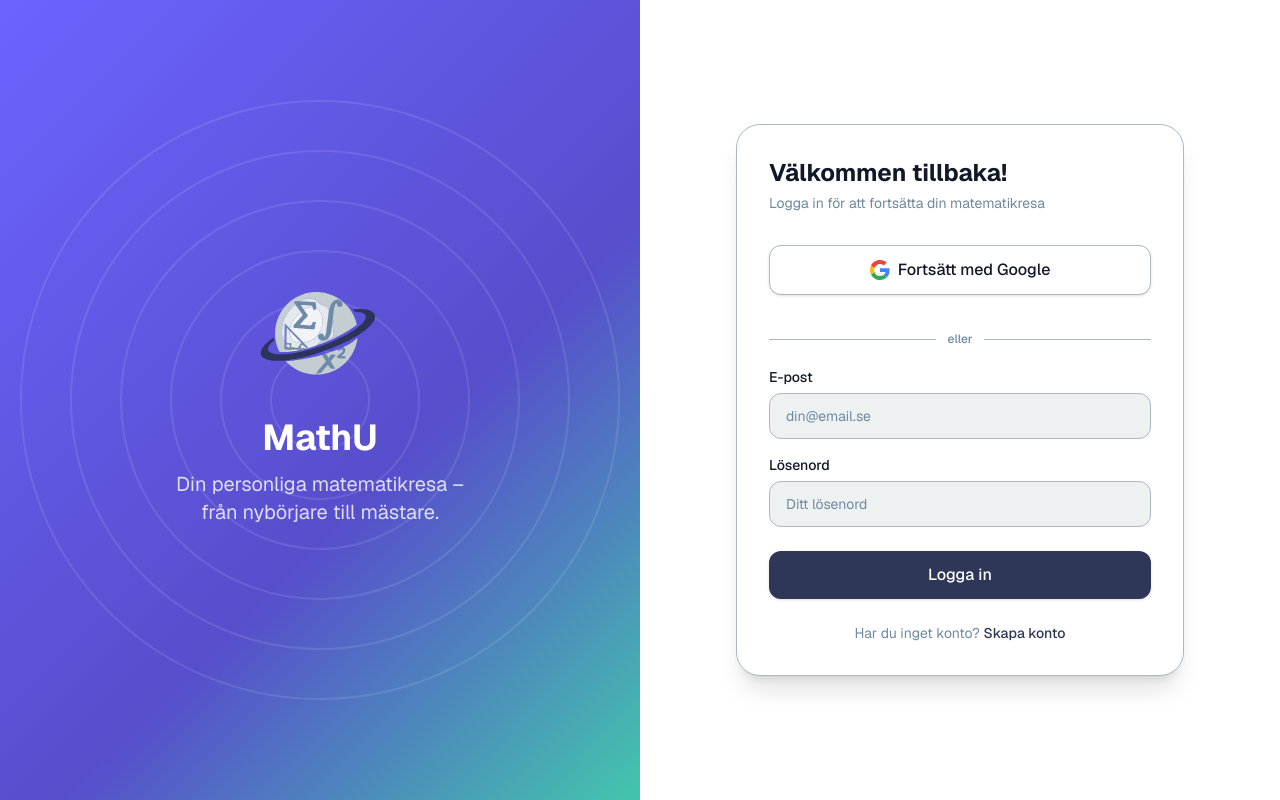
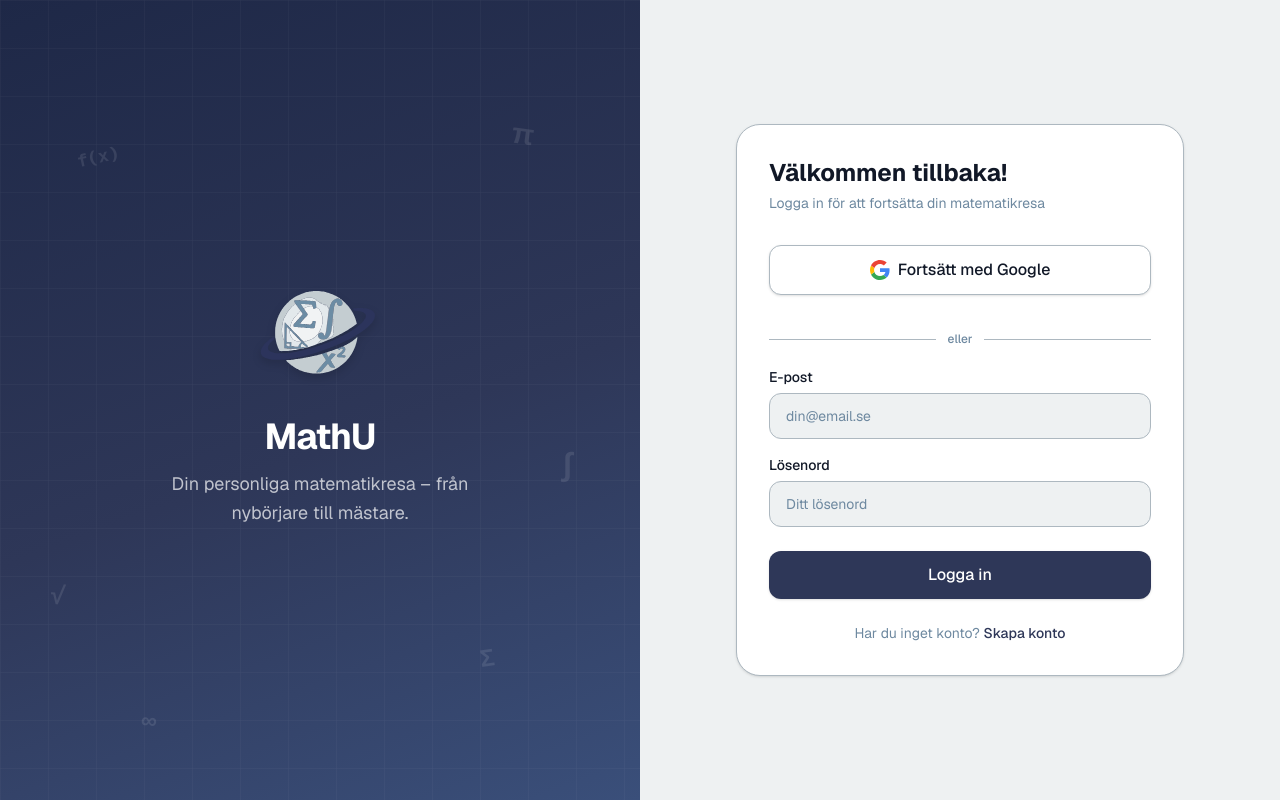
Before and after one commit to ItzAngry/mathu, a Next.js app: page /login in a window 1280 px wide. Built offline with nearby package versions, Linux system fonts and the light colour scheme.

Commit message:
Final fixes

```diff
--- a/app/(auth)/login/page.js
+++ b/app/(auth)/login/page.js
@@ -10,32 +10,49 @@ export default function LoginPage() {
   const [state, action, pending] = useActionState(login, null)
 
   return (
-    <div className="min-h-screen flex flex-col lg:flex-row">
+    <div className="min-h-screen flex flex-col lg:flex-row bg-surface">
       {/* Left — branding panel */}
       <div
         className="hidden lg:flex lg:w-1/2 flex-col items-center justify-center p-12 text-white relative overflow-hidden"
-        style={{ background: 'linear-gradient(135deg, #6C63FF 0%, #574ECC 60%, #43C6AC 100%)' }}
+        style={{ background: 'linear-gradient(160deg, #1e2847 0%, #2e3758 55%, #3a4f7a 100%)' }}
         aria-hidden="true"
       >
-        <div className="absolute inset-0 opacity-10">
-          {[...Array(6)].map((_, i) => (
-            <div
+        {/* Subtle grid decoration */}
+        <div className="absolute inset-0 opacity-[0.06]">
+          <svg width="100%" height="100%">
+            <defs>
+              <pattern id="math-grid" width="48" height="48" patternUnits="userSpaceOnUse">
+                <path d="M 48 0 L 0 0 0 48" fill="none" stroke="white" strokeWidth="1" />
+              </pattern>
+            </defs>
+            <rect width="100%" height="100%" fill="url(#math-grid)" />
+          </svg>
+        </div>
+
+        {/* Floating math symbols */}
+        <div className="absolute inset-0 overflow-hidden pointer-events-none">
+          {[
+            { sym: 'f(x)', x: '12%', y: '18%', size: '1.1rem', rot: '-12deg' },
+            { sym: 'π', x: '80%', y: '14%', size: '1.8rem', rot: '8deg' },
+            { sym: '∫', x: '88%', y: '55%', size: '2rem', rot: '0deg' },
+            { sym: '√', x: '8%', y: '72%', size: '1.6rem', rot: '6deg' },
+            { sym: 'Σ', x: '75%', y: '80%', size: '1.5rem', rot: '-8deg' },
+            { sym: '∞', x: '22%', y: '88%', size: '1.4rem', rot: '4deg' },
+          ].map(({ sym, x, y, size, rot }, i) => (
+            <span
               key={i}
-              className="absolute rounded-full border-2 border-white"
-              style={{
-                width: `${(i + 1) * 100}px`,
-                height: `${(i + 1) * 100}px`,
-                top: '50%',
-                left: '50%',
-                transform: 'translate(-50%, -50%)',
-              }}
-            />
+              className="absolute font-mono font-bold text-white/10 select-none"
+              style={{ left: x, top: y, fontSize: size, transform: `rotate(${rot})` }}
+            >
+              {sym}
+            </span>
           ))}
         </div>
+
         <div className="relative z-10 text-center">
-          <Image src="/mathu-logo.svg" alt="MathU mascot" width={120} height={108} className="mb-6 mx-auto" />
-          <h1 className="text-4xl font-bold mb-3">MathU</h1>
-          <p className="text-xl text-white/80 max-w-xs">
+          <Image src="/mathu-logo.svg" alt="MathU mascot" width={120} height={108} className="mb-6 mx-auto drop-shadow-lg" />
+          <h1 className="text-4xl font-bold mb-3 tracking-tight">MathU</h1>
+          <p className="text-lg text-white/70 max-w-xs leading-relaxed">
             Din personliga matematikresa – från nybörjare till mästare.
           </p>
         </div>
@@ -50,7 +67,7 @@ export default function LoginPage() {
             <h1 className="text-3xl font-bold text-primary">MathU</h1>
           </div>
 
-          <div className="bg-white rounded-3xl shadow-xl p-8 border border-border">
+          <div className="bg-white rounded-3xl shadow-sm border border-border p-8">
             <h2 className="text-2xl font-bold text-text mb-1">Välkommen tillbaka!</h2>
             <p className="text-text-muted mb-8 text-sm">
               Logga in för att fortsätta din matematikresa
@@ -66,22 +83,10 @@ export default function LoginPage() {
                 className="mb-4"
               >
                 <svg viewBox="0 0 48 48" className="w-5 h-5" aria-hidden="true">
-                  <path
-                    fill="#4285F4"
-                    d="M46.98 24.55c0-1.57-.15-3.09-.38-4.55H24v9.02h12.94c-.58 2.96-2.26 5.48-4.78 7.18l7.73 6c4.51-4.18 7.09-10.36 7.09-17.65z"
-                  />
-                  <path
-                    fill="#34A853"
-                    d="M24 48c6.48 0 11.93-2.13 15.89-5.81l-7.73-6c-2.15 1.45-4.92 2.3-8.16 2.3-6.26 0-11.57-4.22-13.47-9.91l-7.98 6.16C6.51 42.62 14.62 48 24 48z"
-                  />
-                  <path
-                    fill="#FBBC05"
-                    d="M10.53 28.59c-.48-1.45-.76-2.99-.76-4.59s.27-3.14.76-4.59l-7.98-6.16C.92 16.46 0 20.12 0 24c0 3.88.92 7.54 2.56 10.78l7.97-6.19z"
-                  />
-                  <path
-                    fill="#EB4335"
-                    d="M24 9.5c3.54 0 6.71 1.22 9.21 3.6l6.85-6.85C35.9 2.38 30.47 0 24 0 14.62 0 6.51 5.38 2.56 13.22l7.98 6.16C12.43 13.72 17.74 9.5 24 9.5z"
-                  />
+                  <path fill="#4285F4" d="M46.98 24.55c0-1.57-.15-3.09-.38-4.55H24v9.02h12.94c-.58 2.96-2.26 5.48-4.78 7.18l7.73 6c4.51-4.18 7.09-10.36 7.09-17.65z" />
+                  <path fill="#34A853" d="M24 48c6.48 0 11.93-2.13 15.89-5.81l-7.73-6c-2.15 1.45-4.92 2.3-8.16 2.3-6.26 0-11.57-4.22-13.47-9.91l-7.98 6.16C6.51 42.62 14.62 48 24 48z" />
+                  <path fill="#FBBC05" d="M10.53 28.59c-.48-1.45-.76-2.99-.76-4.59s.27-3.14.76-4.59l-7.98-6.16C.92 16.46 0 20.12 0 24c0 3.88.92 7.54 2.56 10.78l7.97-6.19z" />
+                  <path fill="#EB4335" d="M24 9.5c3.54 0 6.71 1.22 9.21 3.6l6.85-6.85C35.9 2.38 30.47 0 24 0 14.62 0 6.51 5.38 2.56 13.22l7.98 6.16C12.43 13.72 17.74 9.5 24 9.5z" />
                 </svg>
                 Fortsätt med Google
               </Button>
@@ -116,18 +121,15 @@ export default function LoginPage() {
                     autoComplete="email"
                     required
                     placeholder="din@email.se"
-                    className="w-full px-4 py-3 rounded-xl border border-border bg-surface text-text placeholder:text-text-muted text-sm
-                               focus:outline-none focus:ring-2 focus:ring-primary focus:border-transparent transition-all"
+                    className="w-full px-4 py-3 rounded-xl border border-border bg-surface text-text placeholder:text-text-muted text-sm focus:outline-none focus:ring-2 focus:ring-primary focus:border-transparent transition-all"
                     aria-describedby={state?.error ? 'login-error' : undefined}
                   />
                 </div>
 
                 <div>
-                  <div className="flex items-center justify-between mb-1.5">
-                    <label htmlFor="password" className="block text-sm font-medium text-text">
-                      Lösenord
-                    </label>
-                  </div>
+                  <label htmlFor="password" className="block text-sm font-medium text-text mb-1.5">
+                    Lösenord
+                  </label>
                   <input
                     id="password"
                     name="password"
@@ -135,8 +137,7 @@ export default function LoginPage() {
                     autoComplete="current-password"
                     required
                     placeholder="Ditt lösenord"
-                    className="w-full px-4 py-3 rounded-xl border border-border bg-surface text-text placeholder:text-text-muted text-sm
-                               focus:outline-none focus:ring-2 focus:ring-primary focus:border-transparent transition-all"
+                    className="w-full px-4 py-3 rounded-xl border border-border bg-surface text-text placeholder:text-text-muted text-sm focus:outline-none focus:ring-2 focus:ring-primary focus:border-transparent transition-all"
                   />
                 </div>
               </div>
--- a/app/api/questions/route.js
+++ b/app/api/questions/route.js
@@ -18,10 +18,8 @@ export async function GET(request) {
     .eq('id', user.id)
     .single()
 
+  const mode = searchParams.get('mode') // 'mixed' = no grade filter
   const targetGrade = gradeLevel || profile?.grade_goal || 'C'
-  const gradeOrder = ['E', 'D', 'C', 'B', 'A']
-  const targetIdx = gradeOrder.indexOf(targetGrade)
-  const allowedGrades = gradeOrder.slice(0, targetIdx + 1)
 
   let query = supabase
     .from('questions')
@@ -31,9 +29,9 @@ export async function GET(request) {
   if (nodeId) query = query.eq('node_id', nodeId)
   else if (chapterId) query = query.eq('chapter_id', chapterId)
 
-  // Filter by grade level (include questions at or below target grade)
-  if (allowedGrades.length > 0) {
-    query = query.or(`grade_level.in.(${allowedGrades.join(',')}),grade_level.is.null`)
+  // Filter by grade level: exact match for user's grade, or all grades in mixed mode
+  if (mode !== 'mixed') {
+    query = query.or(`grade_level.eq.${targetGrade},grade_level.is.null`)
   }
 
   const { data: questions, error } = await query
--- a/components/roadmap/RoadmapChapter.js
+++ b/components/roadmap/RoadmapChapter.js
@@ -7,6 +7,7 @@ import RoadmapNode from './RoadmapNode'
 import RoadmapConnector from './RoadmapConnector'
 import NodeModal from './NodeModal'
 import ChapterSkipModal from './ChapterSkipModal'
+import ChapterIcon from '@/components/ui/ChapterIcon'
 import {
   getSkippedChapterIds,
   addSkippedChapter,
@@ -169,11 +170,11 @@ export default function RoadmapChapter({
         className="flex items-center gap-3 mt-4 mb-2 px-6"
       >
         <div
-          className="w-10 h-10 rounded-2xl flex items-center justify-center text-xl shadow-sm shrink-0"
+          className="w-10 h-10 rounded-2xl flex items-center justify-center shadow-sm shrink-0"
           style={{ backgroundColor: chapter.color + '22', color: chapter.color }}
           aria-hidden="true"
         >
-          {chapter.icon}
+          <ChapterIcon chapter={chapter} style={{ width: '55%', height: '55%' }} />
         </div>
         <div>
           <div className="flex flex-wrap items-center gap-2">
--- /dev/null
+++ b/components/ui/ChapterIcon.js
@@ -0,0 +1,51 @@
+// Math-themed SVG icons for chapters — cycles by order_index
+const ICONS = [
+  // Sigma / Algebra
+  ({ style, className }) => (
+    <svg viewBox="0 0 24 24" fill="none" stroke="currentColor" strokeWidth="2" strokeLinecap="round" strokeLinejoin="round" aria-hidden="true" style={style} className={className}>
+      <path d="M17 4H7L13 12L7 20H17" />
+    </svg>
+  ),
+  // Graph / Function
+  ({ style, className }) => (
+    <svg viewBox="0 0 24 24" fill="none" stroke="currentColor" strokeWidth="2" strokeLinecap="round" aria-hidden="true" style={style} className={className}>
+      <path d="M3 20C7 18 7 6 12 6C17 6 17 18 21 20" />
+      <line x1="3" y1="20" x2="21" y2="20" />
+    </svg>
+  ),
+  // Triangle / Geometry
+  ({ style, className }) => (
+    <svg viewBox="0 0 24 24" fill="none" stroke="currentColor" strokeWidth="2" strokeLinecap="round" strokeLinejoin="round" aria-hidden="true" style={style} className={className}>
+      <path d="M12 4L21 20H3L12 4Z" />
+    </svg>
+  ),
+  // Integral / Calculus
+  ({ style, className }) => (
+    <svg viewBox="0 0 24 24" fill="none" stroke="currentColor" strokeWidth="2" strokeLinecap="round" aria-hidden="true" style={style} className={className}>
+      <path d="M9 4C8 4 7 5 7 6V18C7 19 8 20 9 20" />
+      <path d="M15 4C16 4 17 5 17 6V18C17 19 16 20 15 20" />
+    </svg>
+  ),
+  // Bar chart / Statistics
+  ({ style, className }) => (
+    <svg viewBox="0 0 24 24" fill="none" stroke="currentColor" strokeWidth="2" strokeLinecap="round" strokeLinejoin="round" aria-hidden="true" style={style} className={className}>
+      <line x1="3" y1="20" x2="21" y2="20" />
+      <rect x="4" y="13" width="4" height="7" rx="1" />
+      <rect x="10" y="8" width="4" height="12" rx="1" />
+      <rect x="16" y="4" width="4" height="16" rx="1" />
+    </svg>
+  ),
+  // Circle / Trigonometry
+  ({ style, className }) => (
+    <svg viewBox="0 0 24 24" fill="none" stroke="currentColor" strokeWidth="2" strokeLinecap="round" aria-hidden="true" style={style} className={className}>
+      <circle cx="12" cy="12" r="9" />
+      <path d="M12 3V12L17 17" />
+    </svg>
+  ),
+]
+
+export default function ChapterIcon({ chapter, style, className }) {
+  const idx = ((chapter.order_index ?? 1) - 1) % ICONS.length
+  const Icon = ICONS[idx]
+  return <Icon style={style} className={className} />
+}
```
Also changed, not shown: app/(app)/fragor/FragorClient.js (+94 -13 lines).
